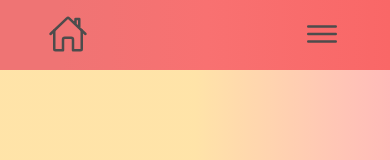
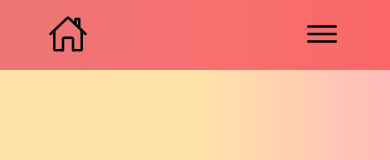
Before and after one commit to khelsai01/simplotel_frontend, a plain HTML site: page index.html in a window 390 px wide. Shown: the top 160 px of the page. Drawn offline with nearby package versions, Linux system fonts and the light colour scheme.

Commit message:
menu button home logo and close button color has been change

```diff
--- a/css/style.css
+++ b/css/style.css
@@ -66,7 +66,7 @@ Navbar css Codes
 .logo-icon {
   width: 4rem;
   height: 4rem;
-  color: rgb(77, 76, 76);
+
 }
 .mobile-navbar-btn {
   display: none;
@@ -77,7 +77,7 @@ Navbar css Codes
 .mobile-nav-icon {
   width: 4rem;
   height: 4rem;
-  color: rgb(77, 76, 76);
+
 }
 .nav-icon {
   width: 4rem;
```
